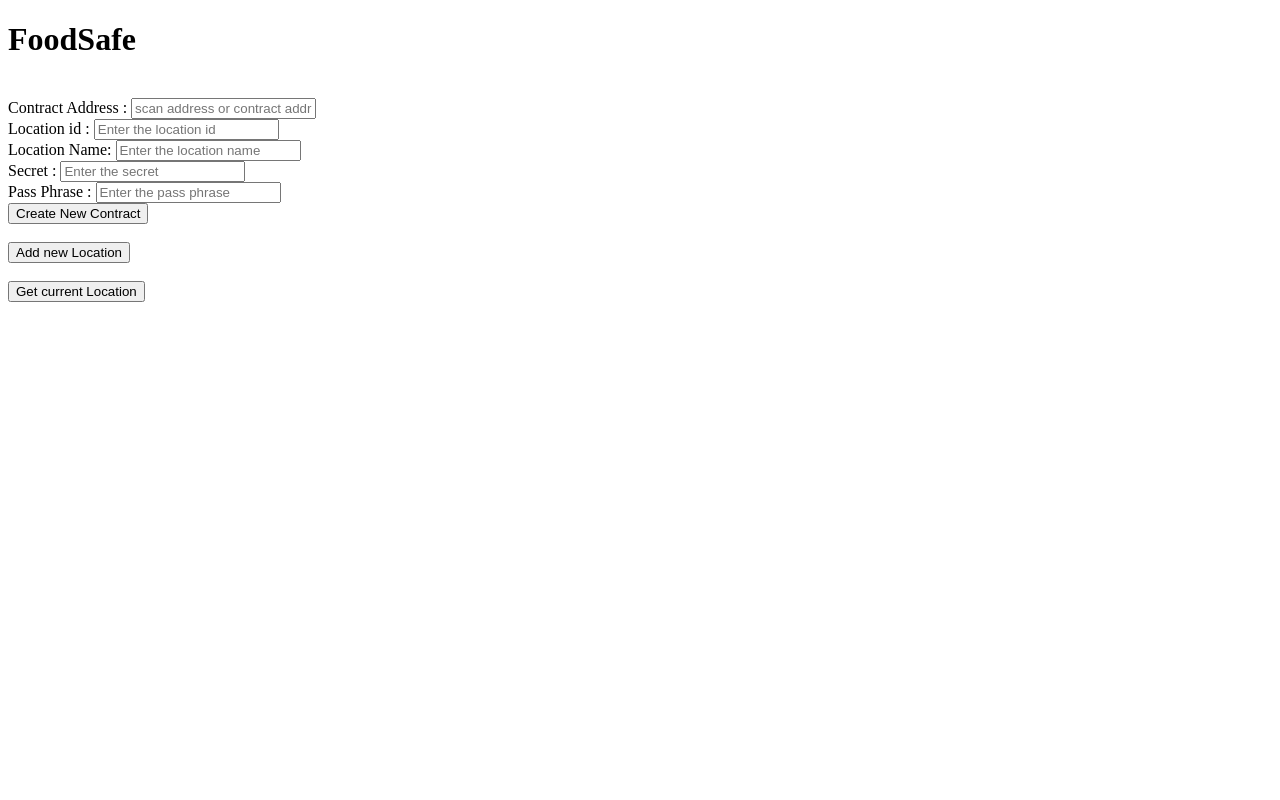
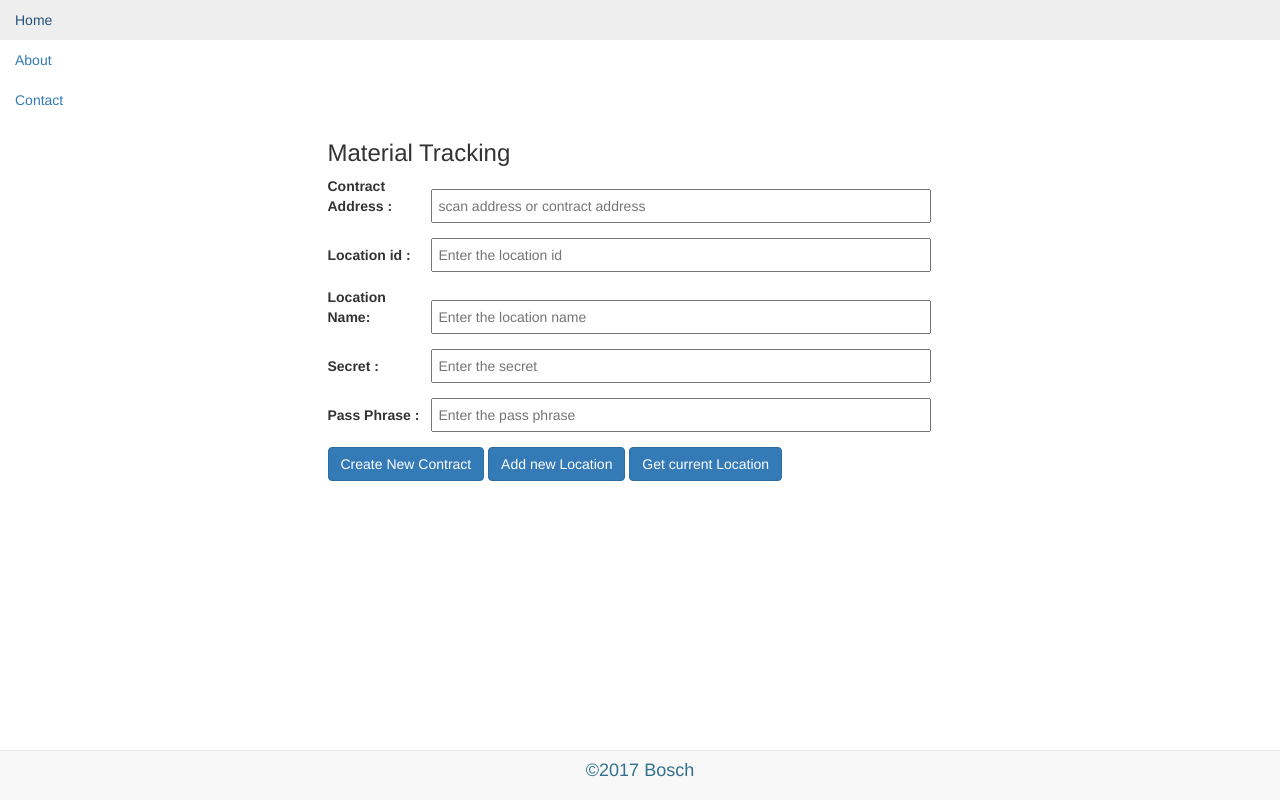
Before and after one commit to smshafi/ethereum-food-safe, a website: page app/index.html in a window 1280 px wide. Drawn offline with nearby package versions, Linux system fonts and the light colour scheme; files whose address does not match are found by name.

Commit message:
Update index.html
add   <link rel="stylesheet" href="stylesheets/bootstrap.min.css" />

```diff
--- a/app/index.html
+++ b/app/index.html
@@ -1,33 +1,55 @@
 <!DOCTYPE html>
 <html>
 <head>
-  <link href='https://fonts.googleapis.com/css?family=Open+Sans:400,700' rel='stylesheet' type='text/css'>
-  <script src="./app.js"></script>
+    <title>Material Tracking</title>
+    <link rel="stylesheet" href="stylesheets/app.css">
+    <link rel="stylesheet" href="stylesheets/bootstrap.min.css" />
+    <script src="javascripts/app.js"></script>
 </head>
 <body>
-  <h1>FoodSafe</h1>
-  <br>
-  <label for="contractAddress">Contract Address :</label>
-  <input type="text" id="contractAddress" placeholder="scan address or contract address"/>
-  <br>
-  <label for="locationId">Location id :</label>
-  <input type="text" id="locationId" placeholder="Enter the location id"/>
-  <br>
-  <label for="locationName">Location Name:</label>
-  <input type="text" id="locationName" placeholder="Enter the location name"/>
-  <br>
-  <label for="locationSecret">Secret :</label>
-  <input type="text" id="locationSecret" placeholder="Enter the secret"/>
-  <br>
-  <label for="passPhrase">Pass Phrase :</label>
-  <input type="text" id="passPhrase" placeholder="Enter the pass phrase"/>
-  <br>
-  <button id="createContract" onclick="App.createContract()"> Create New Contract</button>
-<br>
-  <br>
-  <button id="addNewLocation" onclick="App.addNewLocation()"> Add new Location</button>
-<br>
-  <br>
-  <button id="getCurrentLocation" onclick="App.getCurrentLocation()"> Get current Location</button>
+    <div id="sidebar">
+    <ul class="nav">
+        <li><a href="#">Home</a></li>
+        <li><a href="#">About</a></li>
+        <li><a href="#">Contact</a></li>
+    </ul>
+    </div>
+
+    <div id="wrapper" class="row">
+        <div id="main" >
+            <div class="col-md-6 col-md-offset-3">
+                <div><h3>Material Tracking</h3></div>
+                <div class="form-group">
+                    <label for="contractAddress">Contract Address :</label>
+                    <input type="text" id="contractAddress" placeholder="scan address or contract address" />
+                </div>
+                <div class="form-group">
+                    <label for="locationId">Location id :</label>
+                    <input type="text" id="locationId" placeholder="Enter the location id" />
+                </div>
+                <div class="form-group">
+                    <label for="locationName">Location Name:</label>
+                    <input type="text" id="locationName" placeholder="Enter the location name" />
+                </div>
+                <div class="form-group">
+                    <label for="locationSecret">Secret :</label>
+                    <input type="text" id="locationSecret" placeholder="Enter the secret" />
+                </div>
+                <div class="form-group">
+                    <label for="passPhrase">Pass Phrase :</label>
+                    <input type="text" id="passPhrase" placeholder="Enter the pass phrase" />
+                </div>
+
+                <div class="form-group">
+                    <button id="createContract" class="btn btn-primary" onclick="App.createContract()"> Create New Contract</button>
+                    <button id="addNewLocation" class="btn btn-primary" onclick="App.addNewLocation()"> Add new Location</button>
+                    <button id="getCurrentLocation" class="btn btn-primary" onclick="App.getCurrentLocation()"> Get current Location</button>
+                </div>
+            </div>
+        </div>
+        <div id="footer">
+            <div class="navbar navbar-default navbar-fixed-bottom"> <h4 class="text-center text-info"> &copy;2017 Bosch </h4></div>
+        </div>
+    </div>
 </body>
 </html>
```
